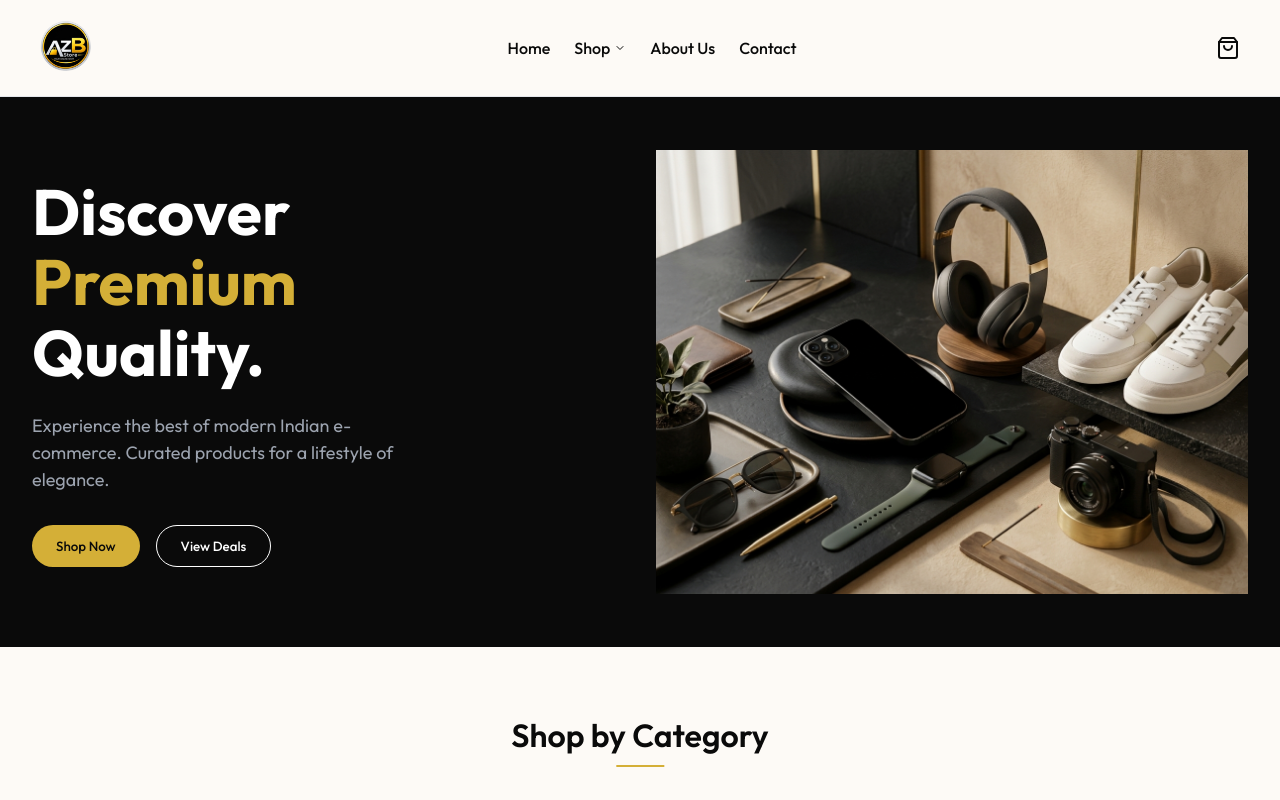
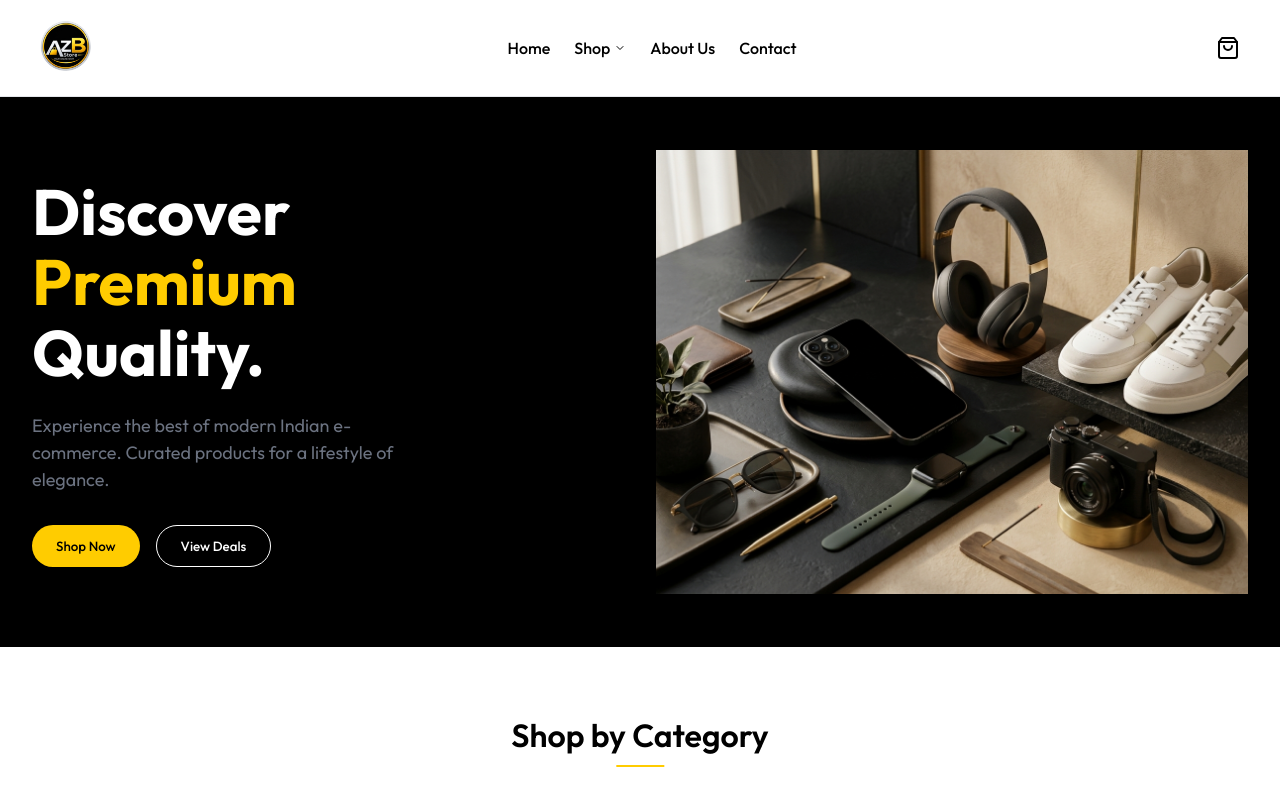
Before and after one commit to Abhinav-THAJ/AZB, a Next.js app: page / in a window 1280 px wide. Shown: the top 800 px of the page. Built offline with nearby package versions, Linux system fonts and the light colour scheme.

Commit message:
Update theme colors to black, white, and yellow and fix product page layout

```diff
--- a/src/app/globals.css
+++ b/src/app/globals.css
@@ -2,19 +2,19 @@
 
 :root {
   /* AZB Store Brand Colors */
-  --color-black: #0a0a0a;
-  --color-gold: #d4af37;
-  --color-gold-dark: #b89626;
-  --color-silver: #c0c0c0;
+  --color-black: #000000;
+  --color-gold: #ffcc00; /* Yellow */
+  --color-gold-dark: #e6b800; /* Darker Yellow */
+  --color-silver: #cccccc;
   --color-white: #ffffff;
-  --color-warm-neutral: #fdfaf6;
+  --color-warm-neutral: #ffffff;
 
   /* UI Colors */
-  --color-background: var(--color-warm-neutral);
+  --color-background: var(--color-white);
   --color-surface: var(--color-white);
   --color-text-primary: var(--color-black);
   --color-text-secondary: #4b5563;
-  --color-text-muted: #9ca3af;
+  --color-text-muted: #6b7280;
   --color-border: #e5e7eb;
 
   /* Functional */
@@ -40,7 +40,7 @@
   --shadow-sm: 0 1px 2px 0 rgb(0 0 0 / 0.05);
   --shadow-md: 0 4px 6px -1px rgb(0 0 0 / 0.1), 0 2px 4px -2px rgb(0 0 0 / 0.1);
   --shadow-lg: 0 10px 15px -3px rgb(0 0 0 / 0.1), 0 4px 6px -4px rgb(0 0 0 / 0.1);
-  --shadow-gold: 0 4px 14px 0 rgba(212, 175, 55, 0.39);
+  --shadow-gold: 0 4px 14px 0 rgba(255, 204, 0, 0.39);
 
   /* Radii */
   --radius-sm: 0.25rem;
--- a/src/components/ui/ProductCard.tsx
+++ b/src/components/ui/ProductCard.tsx
@@ -34,7 +34,7 @@ export default function ProductCard({ id, name, price, originalPrice, imageFallb
           fallback={imageFallback}
           alt={name}
           aspectRatio="1/1"
-          style={{ objectFit: 'contain', padding: 'var(--spacing-4)' }}
+          style={{ objectFit: 'cover' }}
           containerClassName="transition-transform duration-300 group-hover:scale-105"
         />
       </Link>
--- a/src/components/ui/StoreImage.tsx
+++ b/src/components/ui/StoreImage.tsx
@@ -19,6 +19,7 @@ export default function StoreImage({
   containerClassName = '',
   className = '',
   fill = true,
+  style,
   ...props
 }: StoreImageProps) {
   const [error, setError] = useState(false);
@@ -76,7 +77,7 @@ export default function StoreImage({
               alt={alt}
               fill={fill}
               className={className}
-              style={{ objectFit: 'cover' }}
+              style={{ objectFit: 'cover', ...style }}
               {...props}
             />
           ) : (
@@ -109,6 +110,7 @@ export default function StoreImage({
             style={{
               objectFit: 'cover',
               transition: 'opacity 0.3s ease-in-out',
+              ...style
             }}
             onLoad={() => setLoading(false)}
             onError={() => setError(true)}
```
Also changed, not shown: src/app/product/[id]/page.tsx (+7 -5 lines).
